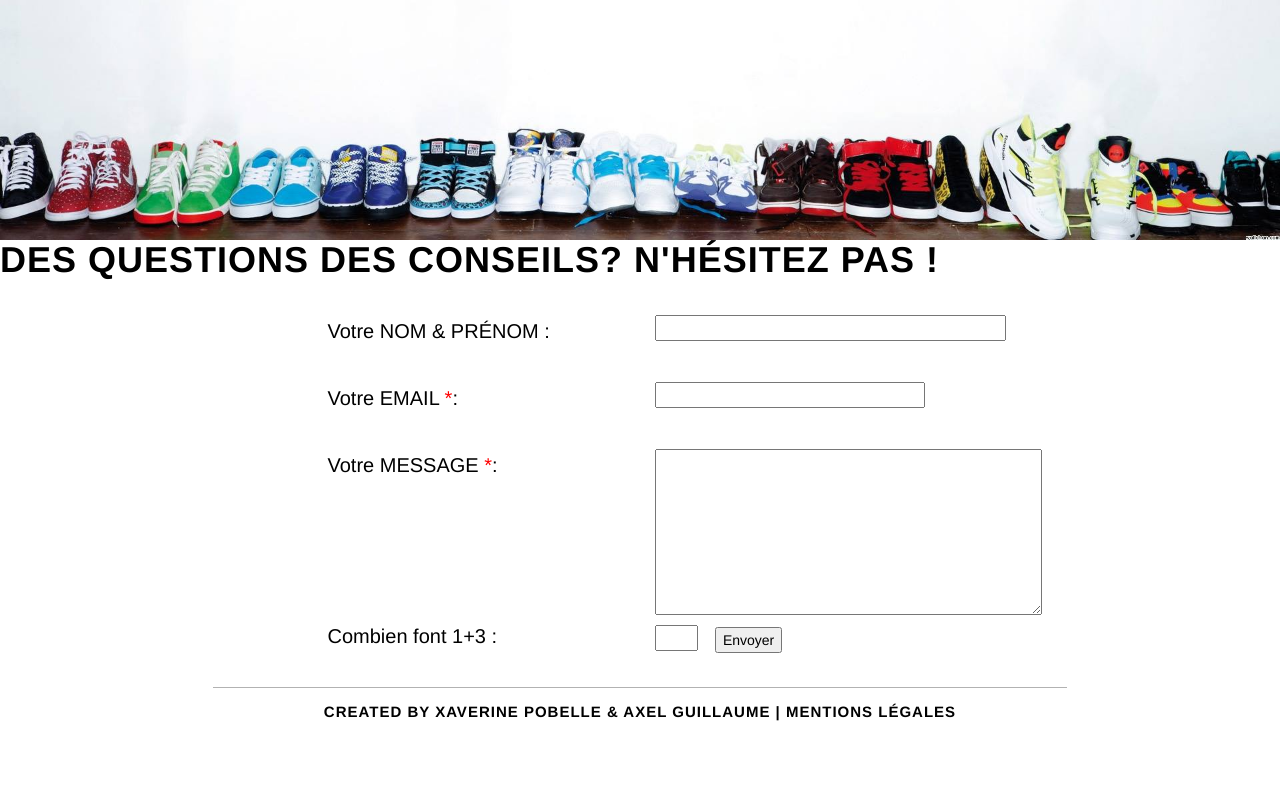
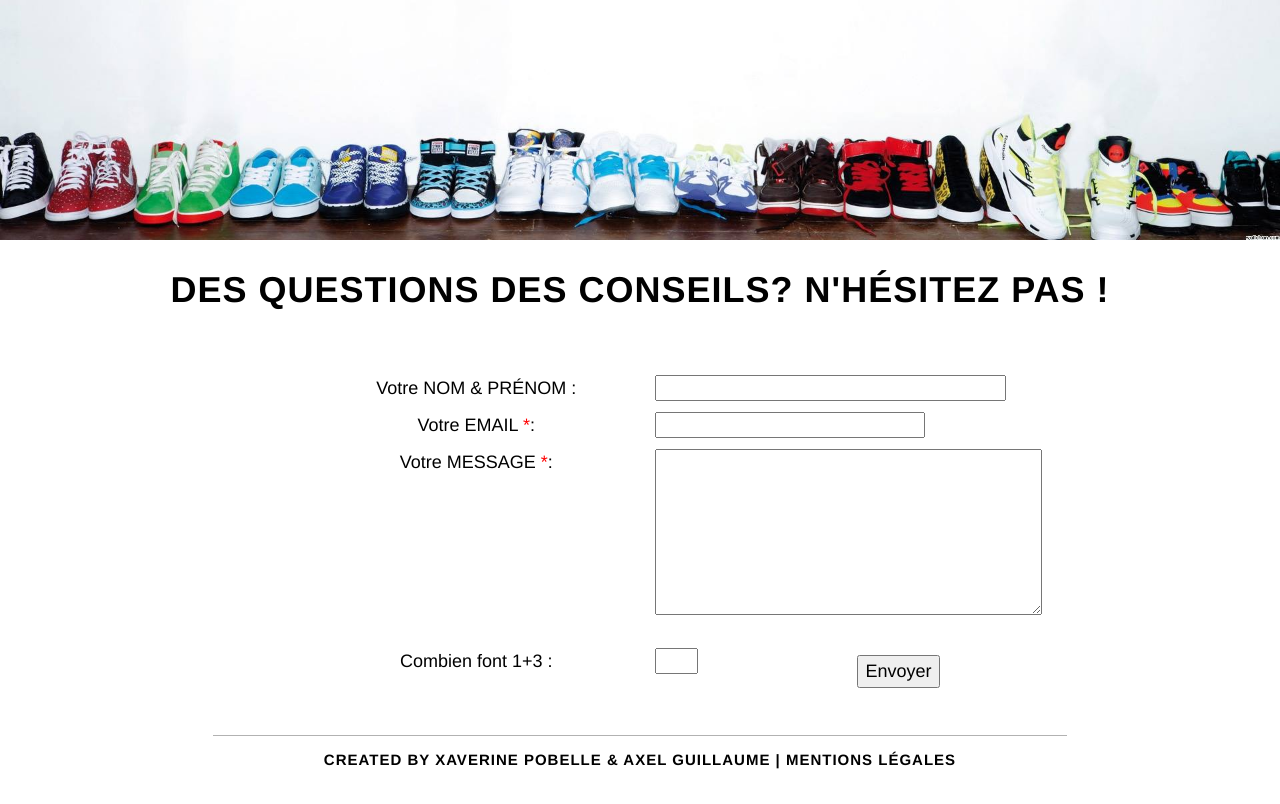
Before and after one commit to Axelguillaume/A2_PREPRO_GUILLAUME_POBELLE, a PHP site: page /html/contact.php in a window 1280 px wide. Shown: the part 560-1364 px from the top of the page. Before the commit the page ends 1281 px from the top, so only its background shows below. Run offline with PHP 8.4, Linux system fonts and the light colour scheme.

Commit message:
Réglage CSS

```diff
--- a/css/style.css
+++ b/css/style.css
@@ -182,3 +182,26 @@ p {
   outline: none;
   color: rgba(0, 0, 0, 0.6);
 }
+
+#container-fluid {
+  margin-top: 30px;
+  margin-bottom: 30px;
+}
+
+#container-fluid .message {
+  margin-bottom: 2em;
+}
+
+#container-fluid .txt {
+  text-align: center;
+}
+
+#container-fluid p {
+  margin: 0 0 10px;
+  font-size: 18px;
+  line-height: 1.5;
+}
+
+#container-fluid .btn {
+  float: right;
+}
--- a/scss/_style_contact.scss
+++ b/scss/_style_contact.scss
@@ -0,0 +1,18 @@
+#container-fluid{
+    margin-top: 30px;
+    margin-bottom: 30px;
+    .message{
+        margin-bottom: 2em;
+    }
+    .txt {
+        text-align: center;
+    }
+    p{
+        margin: 0 0 10px;
+        font-size: 18px;
+        line-height: 1.5;
+    }
+    .btn {
+        float: right;
+    }
+}
```
